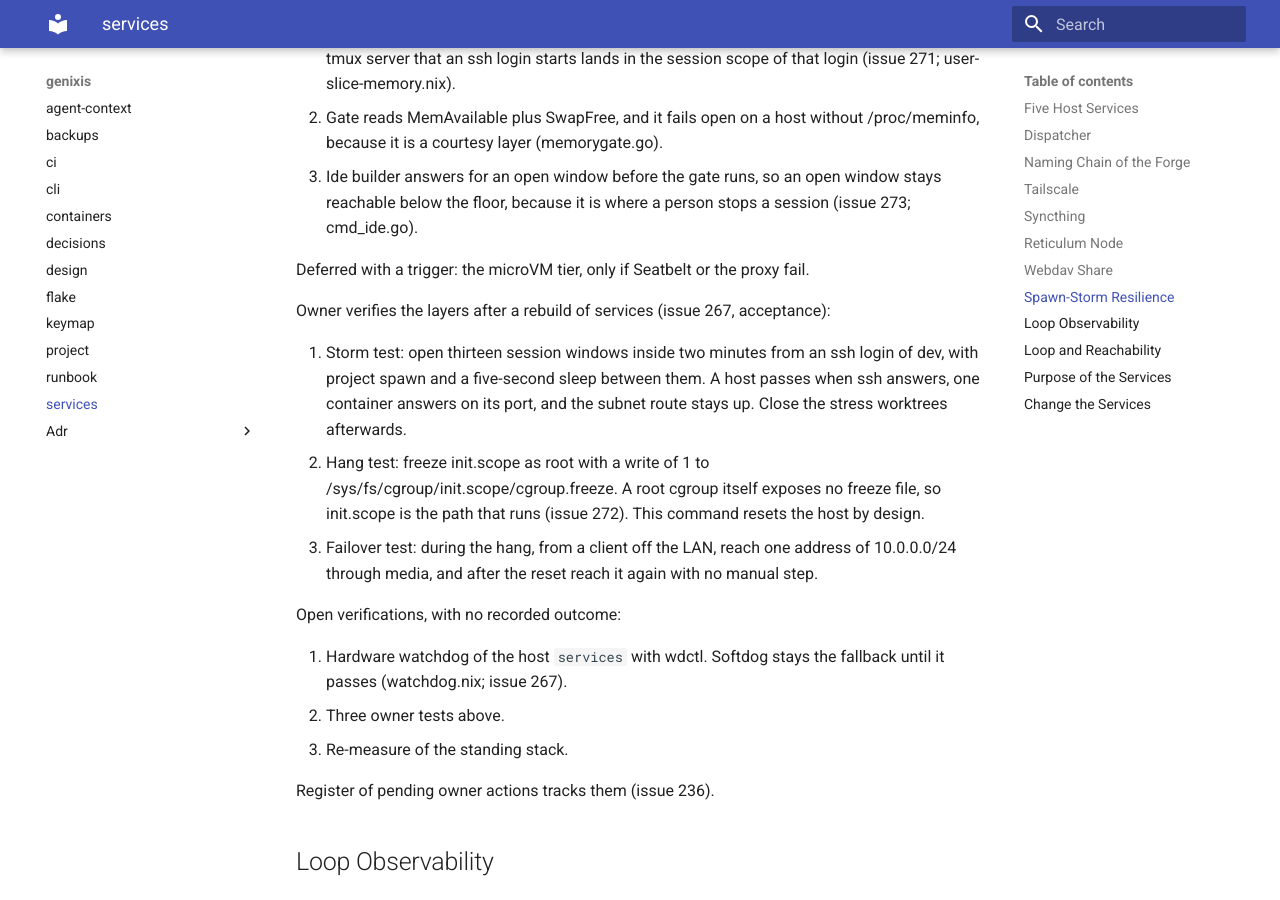
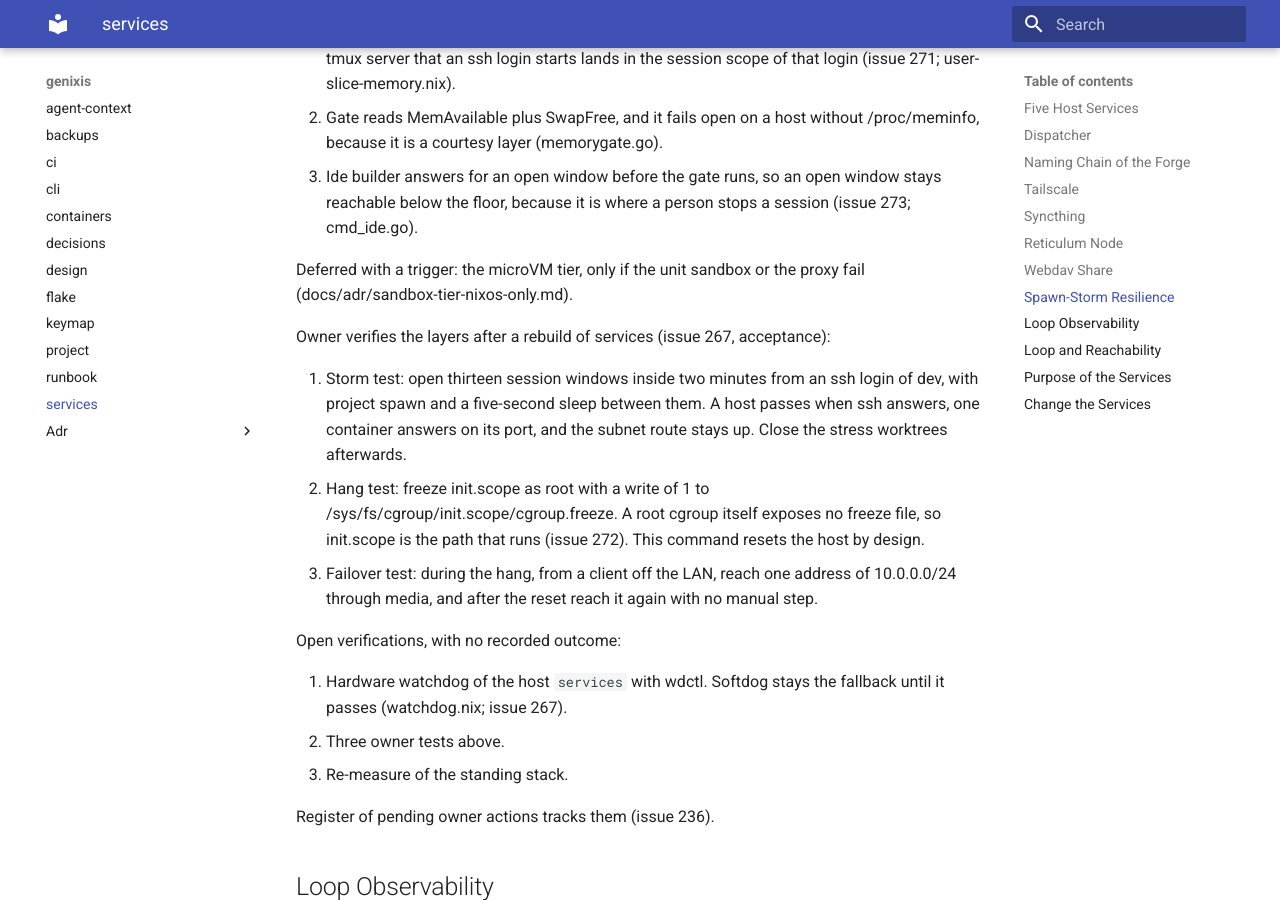
Before and after one commit to Jracon/genixis, an MkDocs documentation site: the page built from docs/services.md, in a window 1280 px wide and 900 px high, scrolled down 4650 px. Built offline with MkDocs 1.6.1 and Material for MkDocs 9.7.7, drawn with Linux system fonts in a browser that asks for light colours.

Commit message:
docs(adr): cut the darwin half of the sandbox tier
Phase 5 of issue 74 planned the sandbox tier for two platforms, NixOS
and Darwin, and the stage 0 record of issue 166 kept it as written. The
Darwin half serves no session: no headless leg runs on Darwin, because
the macOS Local Network gate blocks the LAN address in a daemon chain,
and a person oversees each interactive session. The owner cut the half
with the dispositions of 2026-11-14 on issue 393.

The record states the cut and its consequence: the build of the tier
runs on services alone, in the sandbox work issue of the campaign. The
tied text change rides along: the microVM deferral of docs/services.md
names the unit sandbox and the proxy as its trigger, because Seatbelt
belongs to the cut half. The rule that no sandbox option enters a user
unit of the dispatcher stays in force until the tier lands.

Co-Authored-By: Claude Code <noreply@anthropic.com>

```diff
--- a/docs/services.md
+++ b/docs/services.md
@@ -84,7 +84,7 @@ Three refinements landed with the layers:
 2. Gate reads MemAvailable plus SwapFree, and it fails open on a host without /proc/meminfo, because it is a courtesy layer (memorygate.go).
 3. Ide builder answers for an open window before the gate runs, so an open window stays reachable below the floor, because it is where a person stops a session (issue 273; cmd_ide.go).
 
-Deferred with a trigger: the microVM tier, only if Seatbelt or the proxy fail.
+Deferred with a trigger: the microVM tier, only if the unit sandbox or the proxy fail (docs/adr/sandbox-tier-nixos-only.md).
 
 Owner verifies the layers after a rebuild of services (issue 267, acceptance):
 
```
Also changed, not shown: docs/adr/sandbox-tier-nixos-only.md (added, +5 -0 lines), docs/decisions.md (+1 -0 lines).
